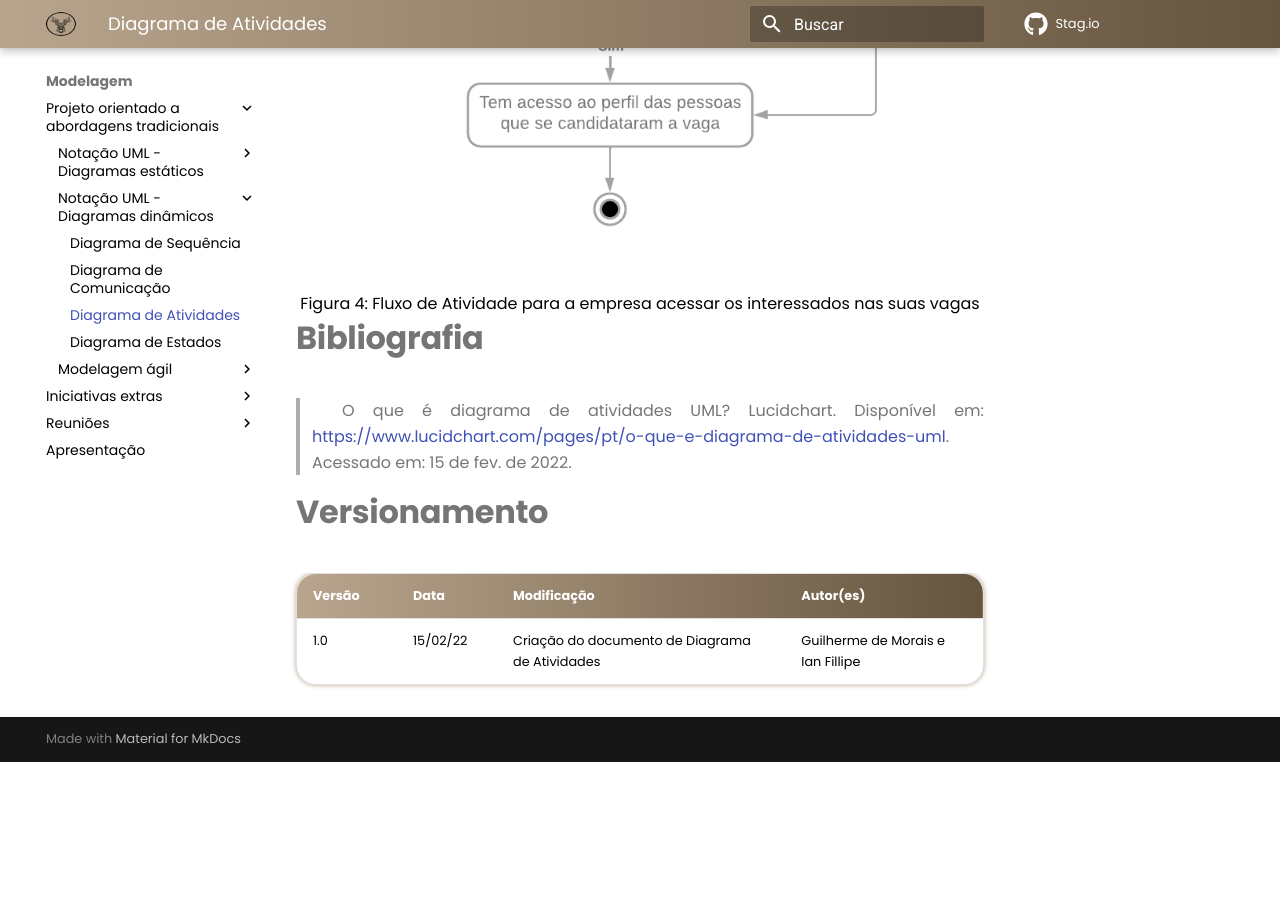
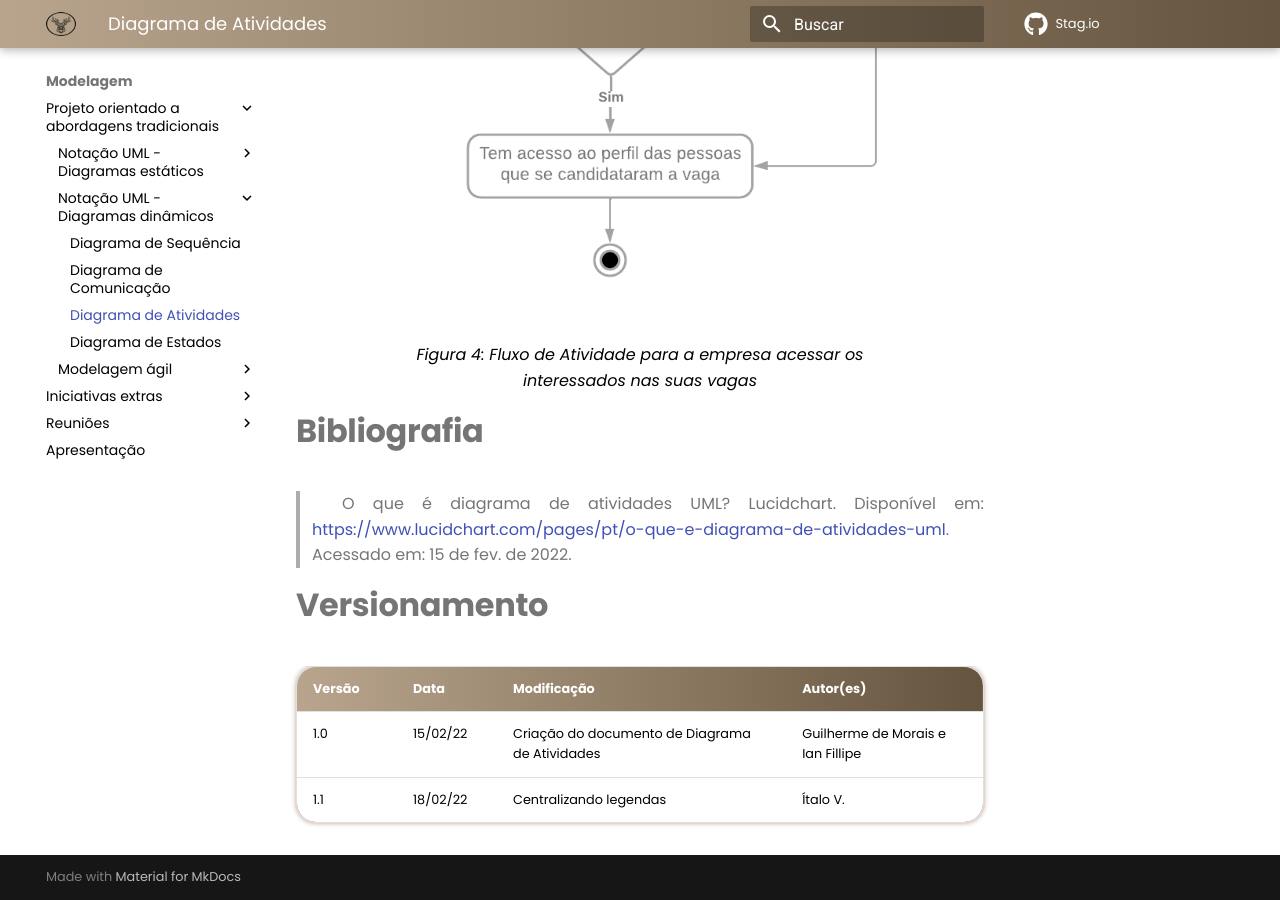
Before and after one commit to UnBArqDsw2021-2/2021.2_G3_stag.io, an MkDocs documentation site: the page built from docs/Modelagem/MD/DiagramaDeAtividades.md, in a window 1280 px wide and 900 px high, scrolled down 3744 px. Built offline with MkDocs 1.6.1 and Material for MkDocs 9.7.7, drawn with Linux system fonts in a browser that asks for light colours; comment, search, counter and statistics services are not loaded; old or Windows-style settings are respelled for this version of MkDocs; before the commit the page ends 4506 px from its top, so only the background shows below that.

Commit message:
Correções extras

```diff
--- a/docs/Modelagem/MD/DiagramaDeAtividades.md
+++ b/docs/Modelagem/MD/DiagramaDeAtividades.md
@@ -3,23 +3,39 @@
 O Diagrama de Atividades, é um desenho esquemático que segue a notação UML e que possui o intuito de demonstrar a lógica do projeto que está sendo desenvolvido, e ilustrar as atividades que um usuário pode realizar na aplicação, o que simplifica o esclarecimento das regras de negócio da aplicação.
 
 # Metodologia
-Utilizando a ferramenta [Lucidchart](https://www.lucidchart.com/pages/pt/landing?utm_source=google&utm_medium=cpc&utm_campaign=_chart_pt_allcountries_mixed_search_brand_exact_&km_CPC_CampaignId=1500131167&km_CPC_AdGroupID=59412157138&km_CPC_Keyword=lucidchart&km_CPC_MatchType=e&km_CPC_ExtensionID=&km_CPC_Network=g&km_CPC_AdPosition=&km_CPC_Creative=294337318298&km_CPC_TargetID=kwd-33511936169&km_CPC_Country=1001541&km_CPC_Device=c&km_CPC_placement=&km_CPC_target=&gclid=EAIaIQobChMIuMrbr6SC9gIVBwiRCh3VRgMUEAAYASAAEgK1i_D_BwE) nós criamos 4 diagramas que expressam os fluxos que um usuário poderá realizar em nosso site.
+Utilizando a ferramenta <a href="https://www.lucidchart.com/pages/" target="_blank">Lucidchart</a> nós criamos 4 diagramas que expressam os fluxos que um usuário poderá realizar em nosso site.
 
 
 [![Login](../../assets/Modelagem/DiagramaAtividades/Login.png)](../../assets/Modelagem/DiagramaAtividades/Login.png)
-<center>Figura 1: Fluxo de Atividade para realizar o Login</center>
+<center>
+<figcaption>
+Figura 1: Fluxo de Atividade para realizar o Login
+</figcaption>
+</center>
 
 
 [![CandidatarVaga](../../assets/Modelagem/DiagramaAtividades/CandidatarVaga.png)](../../assets/Modelagem/DiagramaAtividades/CandidatarVaga.png)
-<center>Figura 2: Fluxo de Atividade para se candidatar à uma vaga</center>
+<center>
+<figcaption>
+Figura 2: Fluxo de Atividade para se candidatar à uma vaga
+</figcaption>
+</center>
 
 
 [![AcessoVagas](../../assets/Modelagem/DiagramaAtividades/AcessoVagas.png)](../../assets/Modelagem/DiagramaAtividades/AcessoVagas.png)
-<center>Figura 3: Fluxo de Atividade para acessar as vagas para a qual se candidatou</center>
+<center>
+<figcaption>
+Figura 3: Fluxo de Atividade para acessar as vagas para a qual se candidatou
+</figcaption>
+</center>
 
 
 [![EmpresaInteressados](../../assets/Modelagem/DiagramaAtividades/EmpresaInteressados.png)](../../assets/Modelagem/DiagramaAtividades/EmpresaInteressados.png)
-<center>Figura 4: Fluxo de Atividade para a empresa acessar os interessados nas suas vagas</center>
+<center>
+<figcaption>
+Figura 4: Fluxo de Atividade para a empresa acessar os interessados nas suas vagas
+</figcaption>
+</center>
 
 
 # Bibliografia
@@ -32,3 +48,4 @@ Utilizando a ferramenta [Lucidchart](https://www.lucidchart.com/pages/pt/landing
 Versão | Data | Modificação | Autor(es) |
 |--|--|--|--|
 | 1.0 | 15/02/22 | Criação do documento de Diagrama de Atividades | Guilherme de Morais e Ian Fillipe |
+| 1.1 | 18/02/22 | Centralizando legendas | Ítalo V. |
--- a/mkdocs.yml
+++ b/mkdocs.yml
@@ -94,6 +94,7 @@ nav:
     - Reuniões:
       - Atas:
         - 11/02/2022: Modelagem/Reunioes/Atas/Ata1.md
+        - 17/02/2022: Modelagem/Reunioes/Atas/Ata2.md
       - Sprint:
         - Planejamento: Modelagem/Reunioes/Sprint/Planejamento.md
         - Revisão: Modelagem/Reunioes/Sprint/Revisao.md
```
Also changed, not shown: docs/Modelagem/MA/CriteriosDeAceitacao.md (+1 -1 lines), docs/Modelagem/MD/DiagramaDeComunicacao.md (+4 -3 lines), docs/Modelagem/MD/DiagramaDeEstados.md (+5 -4 lines), docs/Modelagem/Reunioes/Sprint/Revisao.md (+3 -0 lines).
